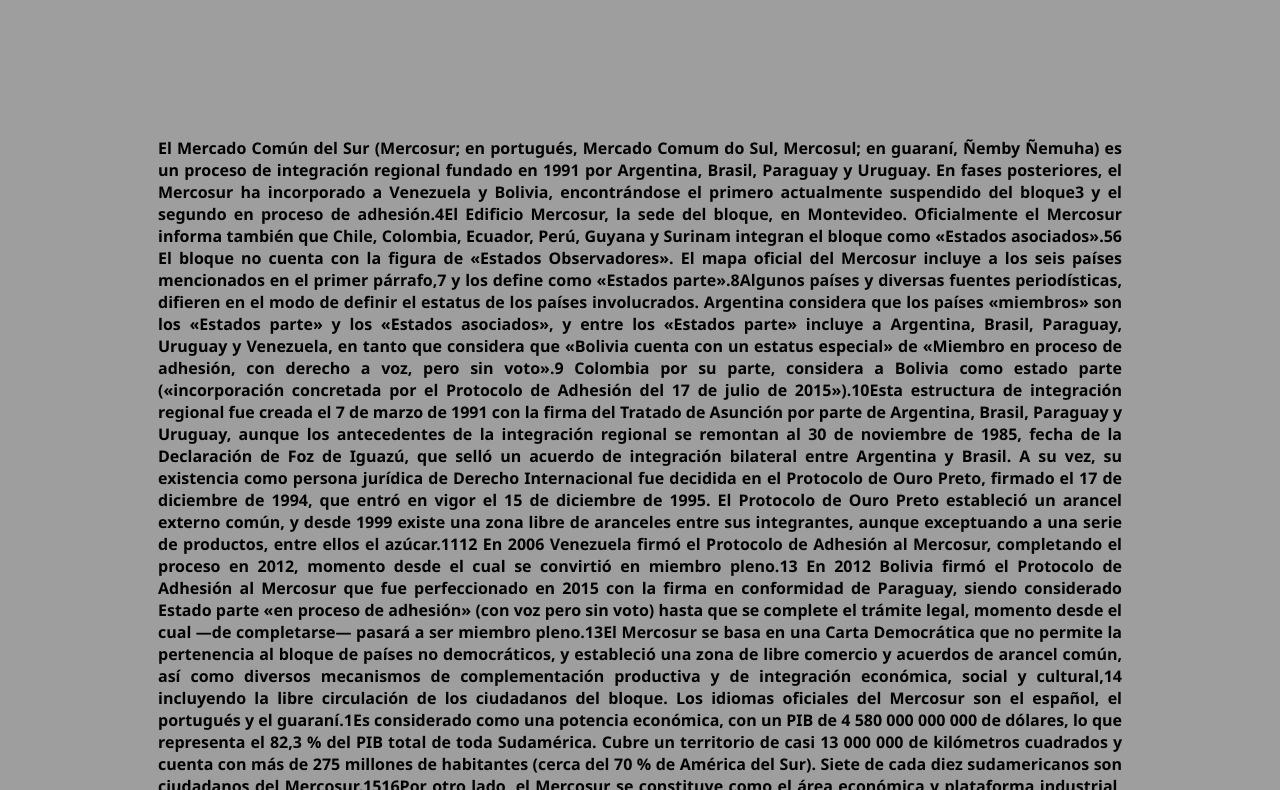
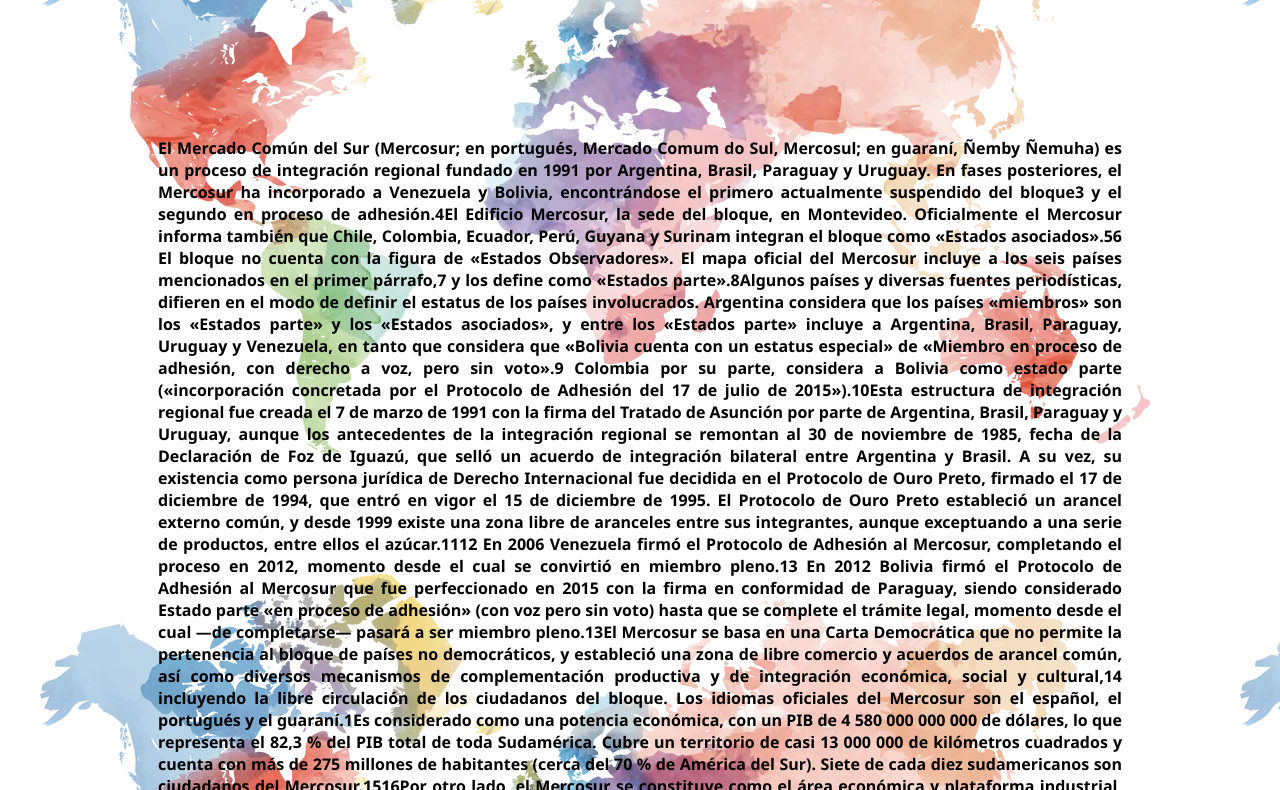
Before and after one commit to nereosoria27/nereosoria27.github.io, a plain HTML site: page index.html in a window 1280 px wide. Shown: the part 209-999 px from the top of the page. Drawn offline with Linux system fonts and the light colour scheme; files whose address does not match are found by name.

Commit message:
Update index.html

```diff
--- a/index.html
+++ b/index.html
@@ -7,7 +7,7 @@
     <title>Proyecto nereo</title>
     <link rel="stylesheet" href="style.css">
 </head>
-<body background="C:\Users\ProA La Falda\escritorio\GitHub\nereosoria27.github.io\">
+<body background="C:\Users\ProA La Falda\escritorio\GitHub\nereosoria27.github.io\background.png">
     <header>
         <h1 align="center">Mercosur</h1>
     </header>
```
